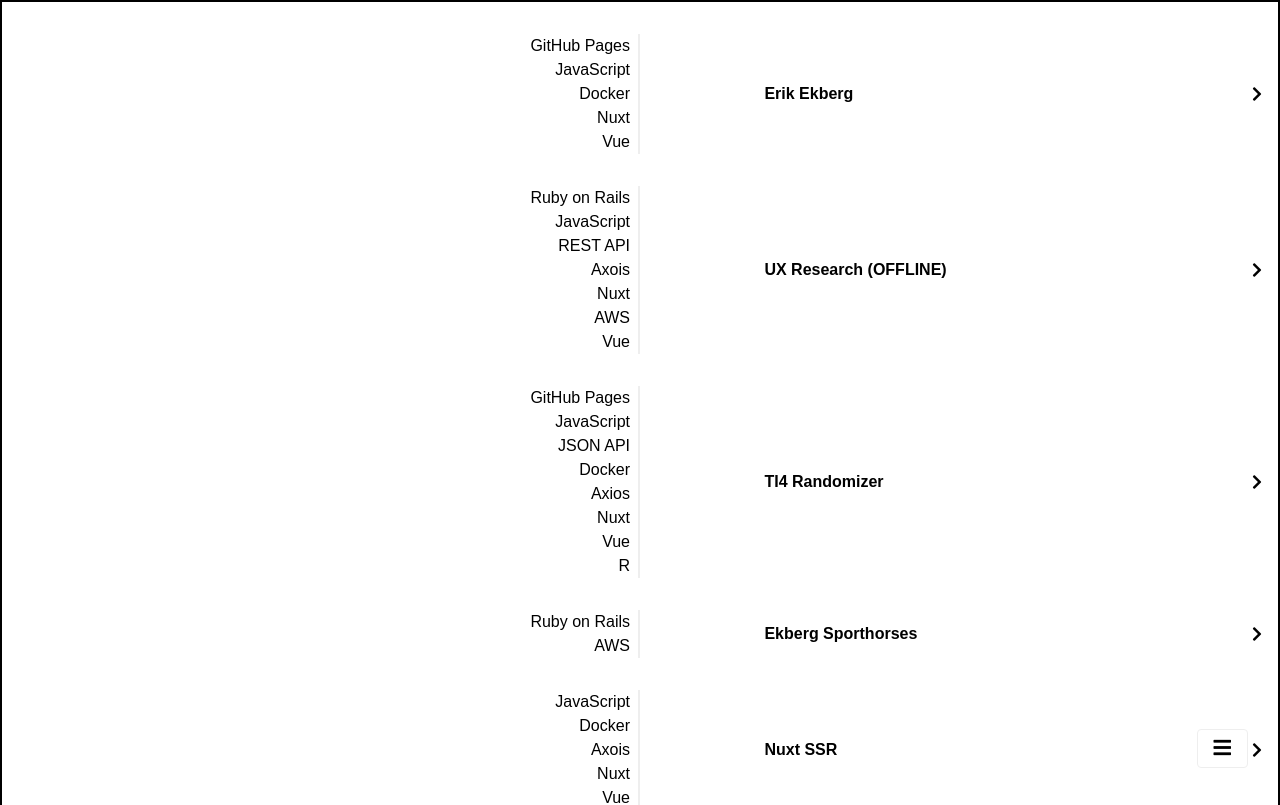
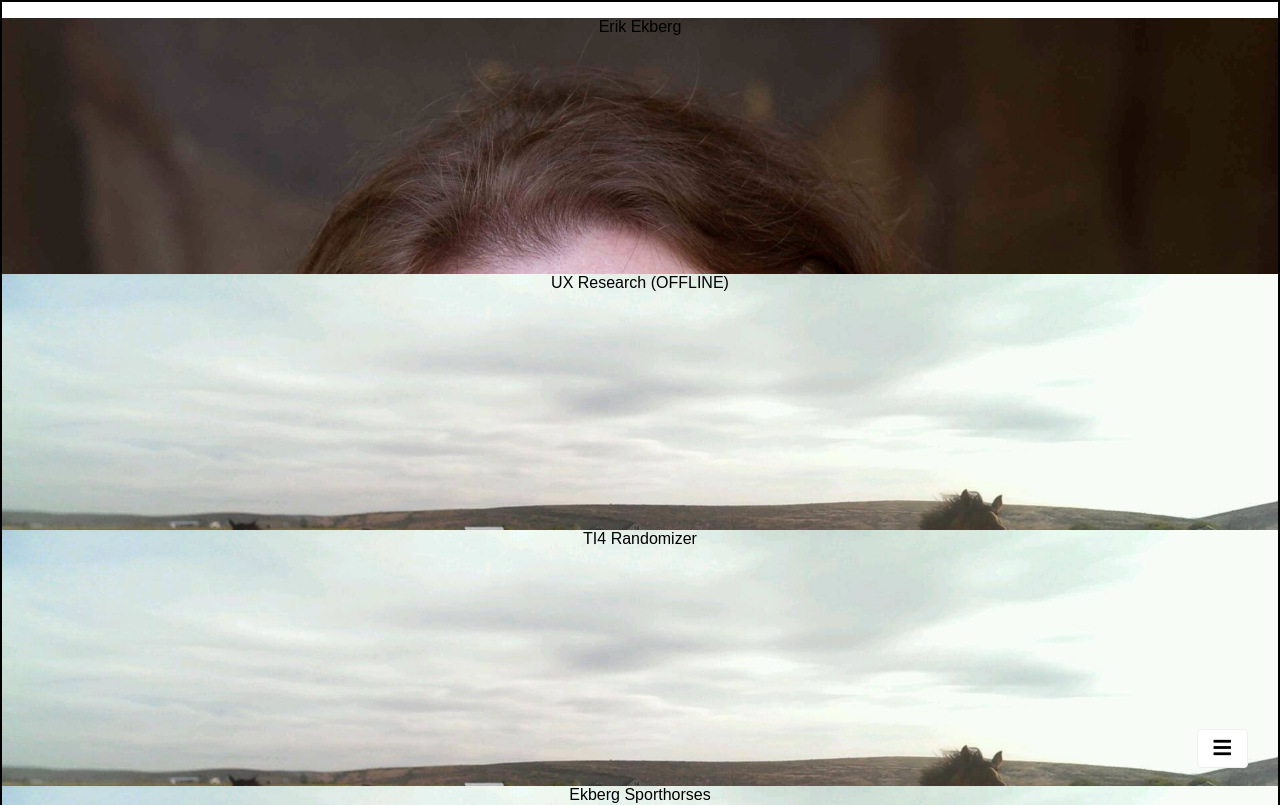
Before and after one commit to 1Mill/ErikEkberg.info, a Nuxt app: page /portfolio in a window 1280 px wide. Shown: the top 805 px of the page. Built offline with nearby package versions, Linux system fonts and the light colour scheme.

Commit message:
Add portfolio file with index + placeholders for projects
This will allow me to go into detail about what I did for each project.

```diff
--- /dev/null
+++ b/pages/portfolio/ekberg-sporthorses.vue
@@ -0,0 +1,5 @@
+<template>
+	<div>
+		Testing
+	</div>
+</template>
--- a/pages/portfolio.vue
+++ b/pages/portfolio/index.vue
@@ -1,5 +1,13 @@
 <template>
 	<div class='[ pt3 pb5 ba bw1 flex flex-column items-center justify-around ]'>
+		<div
+		v-for='job in jobs' :key='job.name'
+		:style='{ backgroundImage: getImagePath(job.image) }'
+		class='[ w-100 h5 cover ]'
+		>
+			{{ job.name }}
+		</div>
+
 		<div
 		v-for='job in jobs' :key='job.name'
 		class='[ w-100 mv3 ph3 flex flex-row items-center justify-between ]'
@@ -37,7 +45,8 @@
 						'Docker',
 						'JavaScript',
 						'GitHub Pages'
-					]
+					],
+					image: 'ErikEkberg.jpg'
 				},
 				{
 					name: 'UX Research (OFFLINE)',
@@ -50,7 +59,8 @@
 						'AWS',
 						'Nuxt',
 						'Vue'
-					]
+					],
+					image: 'KEHorses.jpg'
 				},
 				{
 					name: 'TI4 Randomizer',
@@ -64,7 +74,8 @@
 						'JSON API',
 						'GitHub Pages',
 						'R'
-					]
+					],
+					image: 'KEHorses.jpg'
 				},
 				{
 					name: 'Ekberg Sporthorses',
@@ -72,7 +83,8 @@
 					details: [
 						'AWS',
 						'Ruby on Rails'
-					]
+					],
+					image: 'KEHorses.jpg'
 				},
 				{
 					name: 'Nuxt SSR',
@@ -83,19 +95,25 @@
 						'Vue',
 						'JavaScript',
 						'Docker'
-					]
+					],
+					image: 'KEHorses.jpg'
 				},
 				{
 					name: 'GSA',
 					link: 'http://cwugsa.org',
 					details: [
 						'Microsoft Sway'
-					]
+					],
+					image: 'KEHorses.jpg'
 				}
 			]
 		}
 	},
 	methods: {
+		getImagePath: function (image) {
+			const path = require('~/assets/images/' + image)
+			return 'url(' + path + ')'
+		},
 		orderDetails: function (list) {
 			return list.sort((a, b) => b.length - a.length || a.localeCompare(b))
 		}
--- /dev/null
+++ b/pages/portfolio/personal-website.vue
@@ -0,0 +1,5 @@
+<template>
+	<div>
+		Testing
+	</div>
+</template>
--- /dev/null
+++ b/pages/portfolio/ux-research.vue
@@ -0,0 +1,5 @@
+<template>
+	<div>
+		Testing
+	</div>
+</template>
```
Also changed, not shown: assets/images/ErikEkberg.jpg (added), assets/images/KEHorses.jpg (added).
